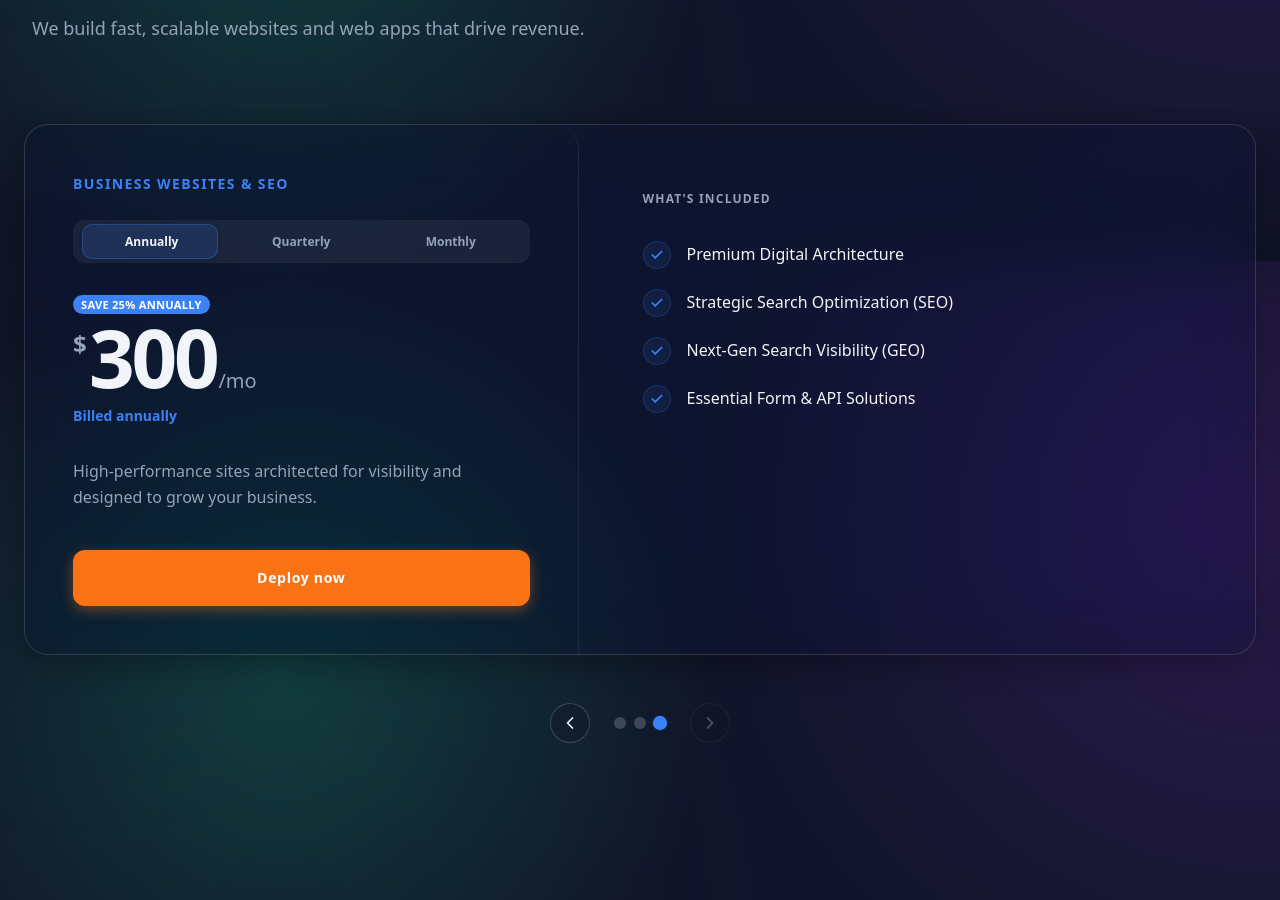
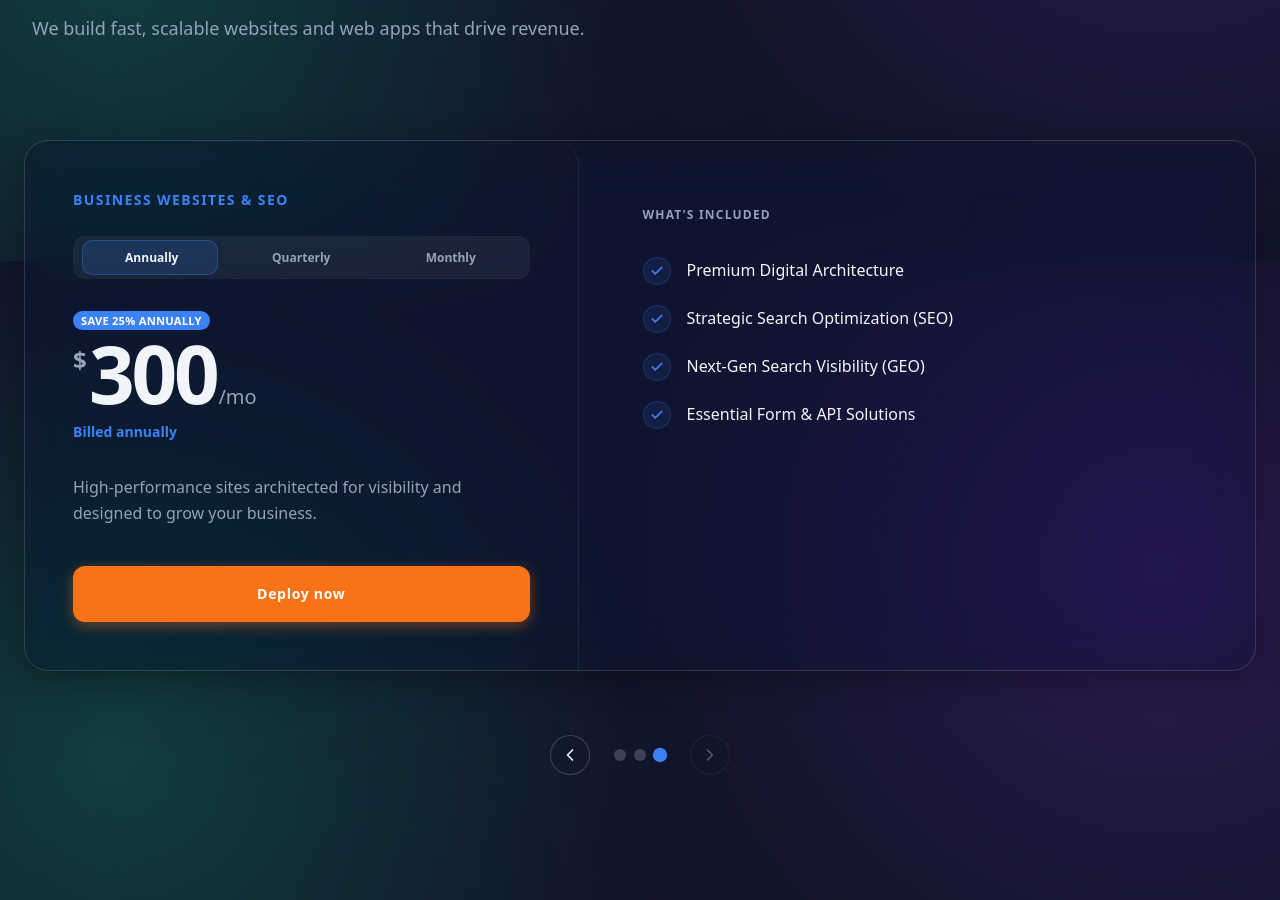
Before and after one commit to McWhorter-Thomasson-Digital-Tech/Website, a Next.js app: page /pricing in a window 1280 px wide. Shown: the part 539-1439 px from the top of the page. Built offline with nearby package versions, Linux system fonts and the light colour scheme.

Commit message:
Feat: css tweaking for background and offer card border.

```diff
--- a/src/app/demo/DemoClient.tsx
+++ b/src/app/demo/DemoClient.tsx
@@ -41,7 +41,7 @@ export function DemoClient() {
             <line x1="8" y1="21" x2="16" y2="21" />
             <line x1="12" y1="17" x2="12" y2="21" />
           </svg>
-          <span>Best experienced on Desktop. Mobile Safari is optimized for immersive browsing without these effects.</span>
+          <span>Best experienced on Desktop. Mobile browsers are optimized for immersive browsing without these effects.</span>
         </div>
       </section>
 
--- a/src/app/globals.css
+++ b/src/app/globals.css
@@ -79,7 +79,7 @@
 @property --blob-3-x {
   syntax: '<percentage>';
   inherits: false;
-  initial-value: 20%;
+  initial-value: 0%;
 }
 
 @property --blob-3-y {
@@ -97,7 +97,7 @@
 @property --blob-4-y {
   syntax: '<percentage>';
   inherits: false;
-  initial-value: 80%;
+  initial-value: 90%;
 }
 
 html {
@@ -111,10 +111,10 @@ html {
   --blob-1-y: 0%;
   --blob-2-x: 100%;
   --blob-2-y: 30%;
-  --blob-3-x: 20%;
+  --blob-3-x: 0%;
   --blob-3-y: 50%;
   --blob-4-x: 20%;
-  --blob-4-y: 80%;
+  --blob-4-y: 90%;
   background-image:
     radial-gradient(circle at var(--blob-1-x) var(--blob-1-y), color-mix(in srgb, #111529, transparent 75%), transparent 40%),
     radial-gradient(circle at var(--blob-2-x) var(--blob-2-y), color-mix(in srgb, #9333ea, transparent 80%), transparent 40%),
@@ -129,21 +129,21 @@ html {
     --blob-1-x: 0%;
     --blob-1-y: 0%;
     --blob-2-x: 100%;
-    --blob-2-y: 30%;
-    --blob-3-x: 20%;
-    --blob-3-y: 50%;
+    --blob-2-y: 40%;
+    --blob-3-x: 0%;
+    --blob-3-y: 60%;
     --blob-4-x: 20%;
-    --blob-4-y: 80%;
+    --blob-4-y: 90%;
   }
 
   100% {
-    --blob-1-x: 10%;
-    --blob-1-y: 10%;
-    --blob-2-x: 90%;
-    --blob-2-y: 40%;
-    --blob-3-x: 30%;
-    --blob-3-y: 60%;
-    --blob-4-x: 30%;
+    --blob-1-x: 80%;
+    --blob-1-y: 0%;
+    --blob-2-x: 50%;
+    --blob-2-y: 30%;
+    --blob-3-x: 50%;
+    --blob-3-y: 70%;
+    --blob-4-x: 60%;
     --blob-4-y: 90%;
   }
 }
--- a/src/components/sections/ReactOffer/ReactOffer.module.css
+++ b/src/components/sections/ReactOffer/ReactOffer.module.css
@@ -142,7 +142,7 @@
 .cardWrapper {
   flex: 0 0 100%;
   scroll-snap-align: center;
-  padding: 1rem 0;
+  padding: 2rem 0;
 }
 
 /* ─── Card ─── */
```
